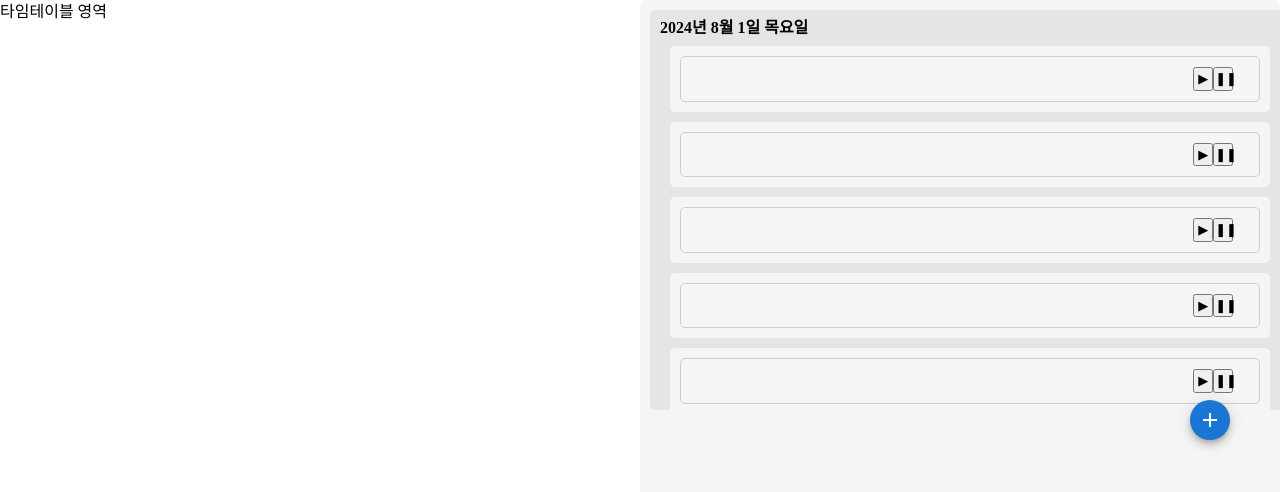
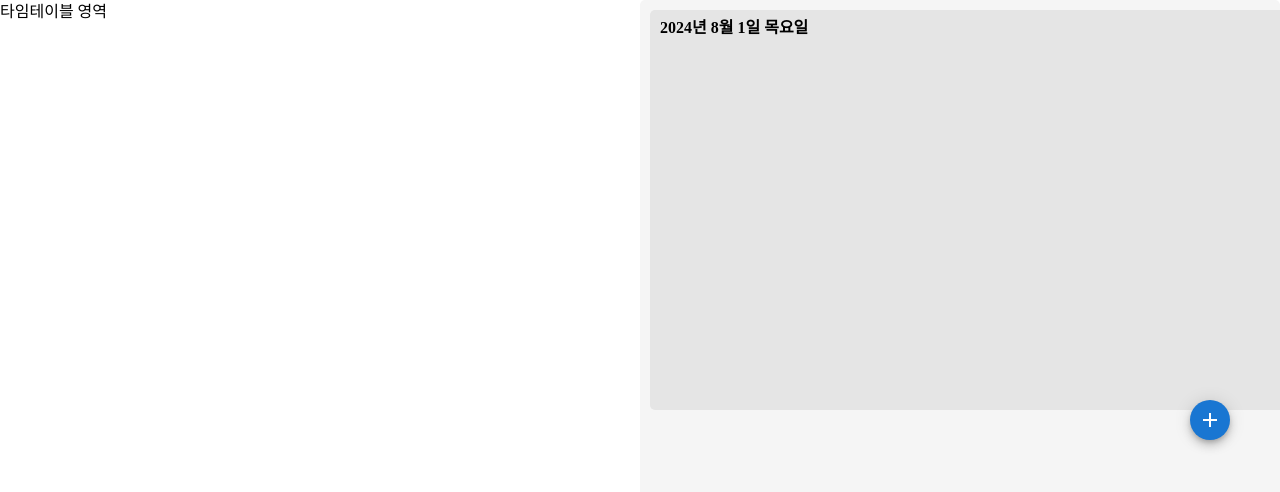
Before and after one commit to Kernel360/FE1_E2E_sumtime, a Next.js app: page /MainTest in a window 1280 px wide. Shown: the top 492 px of the page. Built offline with nearby package versions, Linux system fonts and the light colour scheme.

Commit message:
feat :  todo index파일에 기존 todo컴포넌트에서 쓰인 전체 로직 끌어올리기

```diff
--- a/src/components/todo/index.tsx
+++ b/src/components/todo/index.tsx
@@ -1,30 +1,99 @@
 'use client';
 
-import React from 'react';
+import React, { useState } from 'react';
 import Fab from '@mui/material/Fab';
 import AddIcon from '@mui/icons-material/Add';
 import TodoComponent from './TodoComponent';
 import * as S from './Todo.styled';
 import { Text } from '../common';
+import TodoModal from './TodoModal';
+
+interface TodoItem {
+  id: number;
+  text: string;
+  startTime: string;
+  endTime: string;
+}
 
 export default function Todo() {
+  const [todos, setTodos] = useState<TodoItem[]>([]);
+  const [isModalOpen, setIsModalOpen] = useState(false);
+  const [currentTodo, setCurrentTodo] = useState<TodoItem | null>(null);
+
+  const handleOpenModal = (todo?: TodoItem) => {
+    setCurrentTodo(todo || null);
+    setIsModalOpen(true);
+  };
+
+  const handleCloseModal = () => {
+    setIsModalOpen(false);
+    setCurrentTodo(null);
+  };
+
+  const handleSave = (text: string, startTime: string, endTime: string) => {
+    if (currentTodo) {
+      // 기존 todo 수정
+      setTodos(todos.map((todo) => (todo.id === currentTodo.id ? { ...todo, text, startTime, endTime } : todo)));
+    } else {
+      // 새로운 todo 추가
+      setTodos([
+        ...todos,
+        {
+          id: Date.now(),
+          text,
+          startTime,
+          endTime,
+        },
+      ]);
+    }
+    handleCloseModal();
+  };
+
+  const handleDelete = () => {
+    if (currentTodo) {
+      setTodos(todos.filter((todo) => todo.id !== currentTodo.id));
+      handleCloseModal();
+    }
+  };
+
+  const handleStart = (id: number) => {
+    const now = new Date().toLocaleTimeString();
+    setTodos(todos.map((todo) => (todo.id === id ? { ...todo, startTime: now } : todo)));
+  };
+
+  const handleEnd = (id: number) => {
+    const now = new Date().toLocaleTimeString();
+    setTodos(todos.map((todo) => (todo.id === id ? { ...todo, endTime: now } : todo)));
+  };
+
   return (
     <S.TodoSection>
       <S.TodoComponentsSection>
         <Text $fontSize="xl" $fontWeight="bold" $color="black">
           2024년 8월 1일 목요일
         </Text>
-        <TodoComponent initialText="이것은 첫 번째 투두입니다" />
-        <TodoComponent initialText="이것은 두 번째 투두입니다" />
-        <TodoComponent initialText="이것은 세 번째 투두입니다" />
-        <TodoComponent initialText="이것은 네 번째 투두입니다" />
-        <TodoComponent initialText="이것은 다섯 번째 투두입니다" />
+        {todos.map((todo) => (
+          <TodoComponent
+            key={todo.id}
+            text={todo.text}
+            handleOpenModal={() => handleOpenModal(todo)}
+            handleStart={() => handleStart(todo.id)}
+            handleEnd={() => handleEnd(todo.id)}
+          />
+        ))}
       </S.TodoComponentsSection>
       <S.FloatingButton>
-        <Fab color="primary" size="small" aria-label="add">
+        <Fab color="primary" size="small" aria-label="add" onClick={() => handleOpenModal()}>
           <AddIcon />
         </Fab>
       </S.FloatingButton>
+      <TodoModal
+        open={isModalOpen}
+        handleClose={handleCloseModal}
+        currentTodo={currentTodo}
+        handleSave={handleSave}
+        handleDelete={handleDelete}
+      />
     </S.TodoSection>
   );
 }
```
